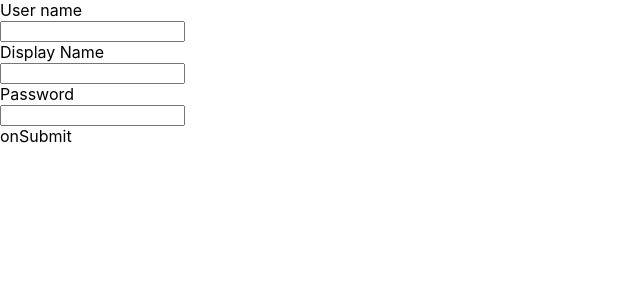
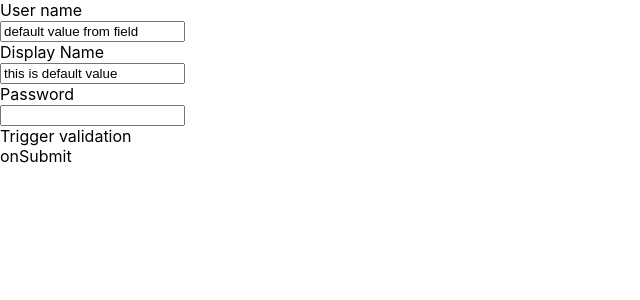
Before and after one commit to hungdev/simple-hook-form, a React (Create React App) app: page / in a window 1280 px wide. Shown: the top 300 px of the page, without its empty margins (0-640 px from the left). Built offline with nearby package versions, Linux system fonts and the light colour scheme.

Commit message:
doing with unregister

```diff
--- a/src/App.js
+++ b/src/App.js
@@ -39,8 +39,13 @@ const schema = Joi.object({
 });
 function App() {
   // const control = useForm({ validationSchema: joiResolver(schema) });
-  const control = useForm();
-  const { errors, handleSubmit, setValue, values, register } = control;
+  const control = useForm({
+    defaultValues: {
+      // userName: '',
+      // displayName: 'cee'
+    }
+  });
+  const { errors, handleSubmit, setValue, values, register, trigger } = control;
   console.log('control', control?.values);
 
   const onSubmit = (values) => {
@@ -50,6 +55,8 @@ function App() {
   // const onChangeIp2 = (ev) => setValue('password', ev.target.value, { shouldValidate: false });
   const onChangeIp2 = (ev) => setValue('password', ev.target.value);
 
+
+  const triggerOneField = () => trigger(['userName', 'password']);
 
   return (
     <div className="App">
@@ -62,6 +69,7 @@ function App() {
           max: 20,
           validate: (value) => value?.length > 5 ? 'Length is over 5 letter' : null
         }}
+        defaultValue='default value from field'
       >
         {({ onChange, value = '', name, onBlur }) => (
           <Input
@@ -77,7 +85,7 @@ function App() {
 
       <div>
         <div>Display Name</div>
-        <input {...register('displayName', { required: true, })} />
+        <input {...register('displayName', { required: true }, 'this is default value')} />
         <div>{errors?.displayName}</div>
       </div>
 
@@ -86,9 +94,10 @@ function App() {
         <input {...register('password', { required: true, })} onChange={onChangeIp2} value={values?.password || ''} />
         <div>{errors?.password}</div>
       </div>
+      <div onClick={triggerOneField}>Trigger validation</div>
       <div onClick={handleSubmit(onSubmit)}>onSubmit</div>
     </div>
   );
-}
+};
 
 export default App;
--- a/src/Field.js
+++ b/src/Field.js
@@ -1,9 +1,10 @@
 import React, { Fragment, useEffect } from 'react';
 
-export default function Field({ control, name, rules, children }) {
-  const { register } = control;
+export default function Field({ control, name, rules, children, defaultValue }) {
+  const { register, setValue } = control;
   useEffect(() => {
-    register(name, rules);
+    register(name, rules, defaultValue);
+    defaultValue && setValue(name, defaultValue);
   }, []);
 
   const value = control?.values?.[name];
--- a/src/Form.js
+++ b/src/Form.js
@@ -4,14 +4,14 @@ import { validateField } from './Validate';
 
 //https://replit.com/@hungdev/joi-v17#index.js
 
-export default function Controller({ validationSchema } = {}) {
-  const [values, setValues] = useState({});
+export default function Controller({ validationSchema, defaultValues = {} } = {}) {
+  const [values, setValues] = useState(defaultValues);
   const [rules, setRules] = useState({});
   const [errors, setErrors] = useState({});
 
 
-  const register = (name, fieldRules) => {
-    !values?.hasOwnProperty(name) && setValues(prev => ({ ...prev, [name]: undefined }));
+  const register = (name, fieldRules, defaultValue) => {
+    !values?.hasOwnProperty(name) && setValues(prev => ({ ...prev, [name]: defaultValue }));
     !rules?.hasOwnProperty(name) && setRules(prev => ({ ...prev, [name]: fieldRules || {} }));
 
     return ({
@@ -19,6 +19,15 @@ export default function Controller({ validationSchema } = {}) {
       onChange: (event) => onChangeField?.(name, fieldRules, event?.target?.value),
       onBlur: (event) => onChangeField?.(name, fieldRules, event?.target?.value),
     });
+  };
+
+  const unRegister = (name) => {
+    if (typeof name === 'string') {
+      setValues(({ name, ...prev }) => ({ ...prev }));
+    }
+    if (Array.isArray(name)) {
+      // setValues(({ ...name, ...prev }) => ({ ...prev }));
+    }
   };
 
 
@@ -39,7 +48,6 @@ export default function Controller({ validationSchema } = {}) {
 
   const setValue = (name, value, conditions = { shouldValidate: true }) => {
     // TODO: conditions
-    // { shouldValidate: true },...
     setValues(prev => ({
       ...prev,
       [name]: value
@@ -69,11 +77,27 @@ export default function Controller({ validationSchema } = {}) {
     return newErrors;
   });
 
+  const reset = (obj = {}) => {
+    setValues(prev => defaultValues || ({ ...Object.keys(prev).reduce((acc, name) => ({ ...acc, [name]: '' }), {}), ...obj }));
+    setErrors({});
+  };
+
+  const trigger = (conditions) => {
+    if (typeof conditions === 'string') {
+      onValidate(conditions, values[conditions], rules[conditions]);
+    } else if (Array.isArray(conditions)) {
+      conditions.forEach(name => onValidate(name, values[name], rules[name]));
+    } else {
+      Object.keys(values).forEach(name => onValidate(name, values[name], rules[name]));
+    }
+  };
+
 
   return ({
     register,
     values, setValue, getValues,
     errors, setErrors, setError, getError, clearError,
+    reset, trigger,
     onChange, onBlur: onChange, handleSubmit,
   });
 };
```
Also changed, not shown: 1 other file (tests, documents, lock files or other folders).
